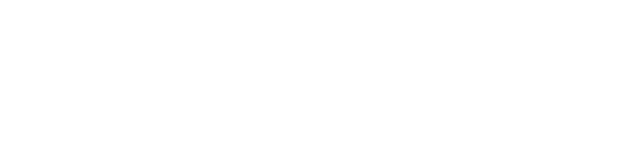
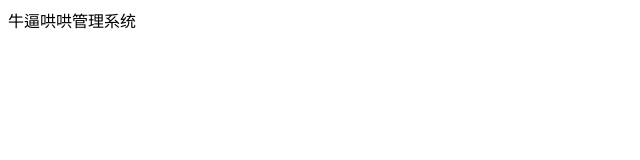
Before and after one commit to careok/test-code-check-holly, a plain HTML site: page content_newUI/test.html in a window 1280 px wide. Shown: the whole page, without its empty margins (0-640 px from the left). Drawn offline with Linux system fonts and the light colour scheme.

Commit message:
牛逼哄哄平台——微信文件

```diff
--- a/content_newUI/test.html
+++ b/content_newUI/test.html
@@ -5,6 +5,6 @@
     <title>Title</title>
 </head>
 <body>
-
+牛逼哄哄管理系统
 </body>
 </html>
```
